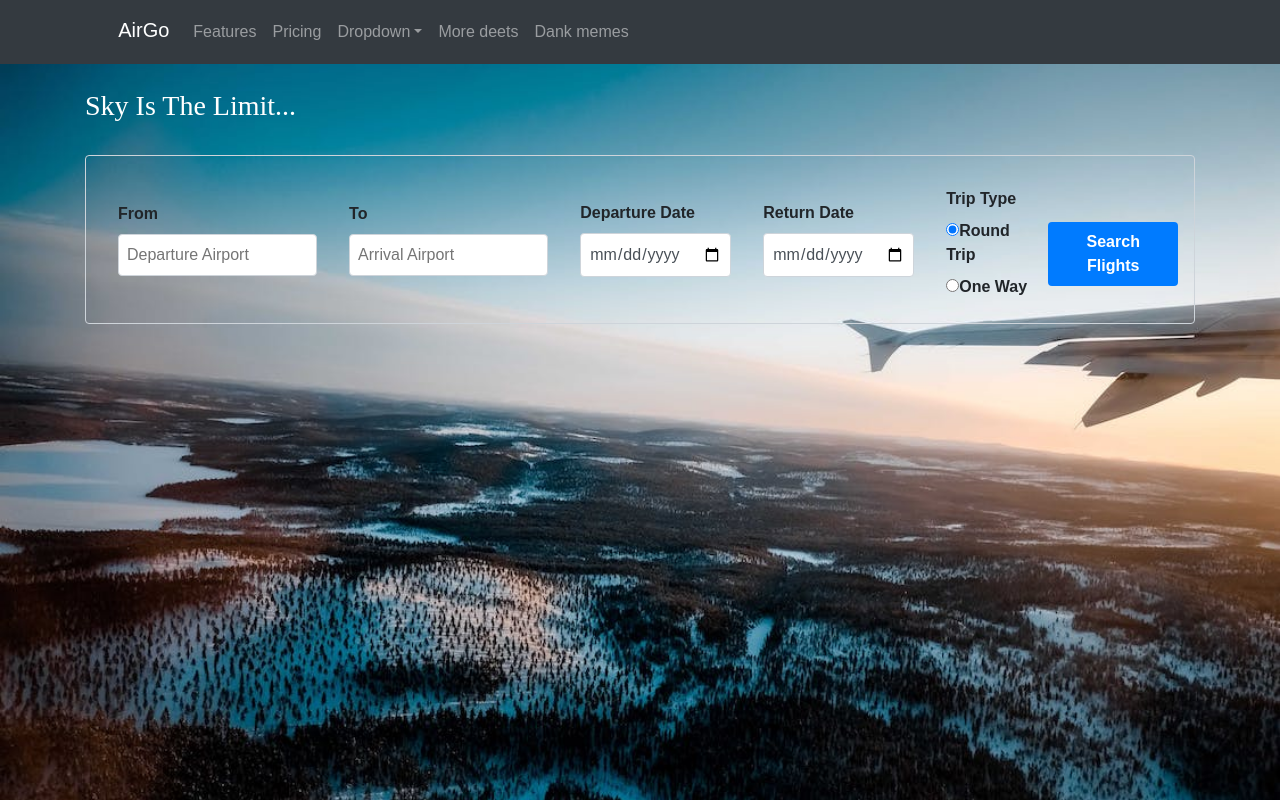
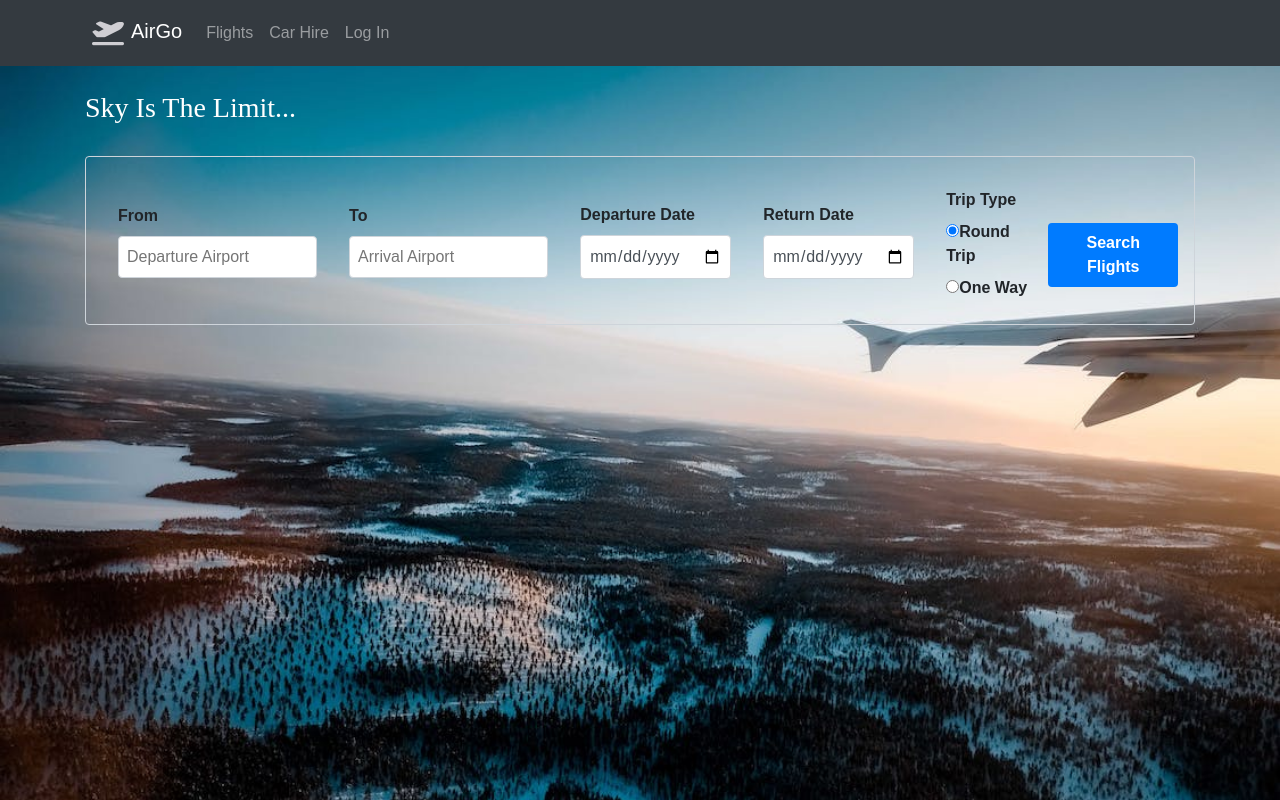
Before and after one commit to mihayounas/air-go, a React (Create React App) app in the folder air-go/: page / in a window 1280 px wide. Built offline with nearby package versions, Linux system fonts and the light colour scheme.

Commit message:
fix font awwsome icons

```diff
--- a/air-go/package.json
+++ b/air-go/package.json
@@ -4,6 +4,9 @@
   "private": true,
   "dependencies": {
     "@fortawesome/fontawesome-free": "^6.3.0",
+    "@fortawesome/fontawesome-svg-core": "^6.3.0",
+    "@fortawesome/free-solid-svg-icons": "^6.3.0",
+    "@fortawesome/react-fontawesome": "^0.2.0",
     "@testing-library/jest-dom": "^5.16.5",
     "@testing-library/react": "^13.4.0",
     "@testing-library/user-event": "^13.5.0",
@@ -11,6 +14,7 @@
     "react": "^18.2.0",
     "react-bootstrap": "^1.6.3",
     "react-dom": "^18.2.0",
+    "react-fontawesome": "^1.7.1",
     "react-icons": "^4.7.1",
     "react-scripts": "5.0.1",
     "web-vitals": "^2.1.4"
--- a/air-go/public/index.html
+++ b/air-go/public/index.html
@@ -3,32 +3,24 @@
   <head>
     <meta charset="utf-8" />
     <link rel="icon" href="%PUBLIC_URL%/favicon.ico" />
-
-    <link rel="stylesheet" href="https://maxcdn.bootstrapcdn.com/bootstrap/4.0.0/css/bootstrap.min.css">
-    <link rel="stylesheet" href="https://cdnjs.cloudflare.com/ajax/libs/font-awesome/5.15.3/css/all.min.css" integrity="sha512-Fgq3xd7NTfo2QYH7Cfsorx1GTG7zuxifclvmctJ7V43szL3uq7VlHJQ2yoX9UZjxPTbcnJ/PMzGJZT6L34n6Iw==" crossorigin="anonymous" />
-
     <meta name="viewport" content="width=device-width, initial-scale=1" />
     <meta name="theme-color" content="#000000" />
     <meta
       name="description"
       content="Web site created using create-react-app"
     />
+    <link
+    rel="stylesheet"
+    href="https://cdn.jsdelivr.net/npm/bootstrap@4.6.0/dist/css/bootstrap.min.css"
+    integrity="sha384-B0vP5xmATw1+K9KRQjQERJvTumQW0nPEzvF6L/Z6nronJ3oUOFUFpCjEUQouq2+l"
+    crossorigin="anonymous"
+    />
+    <link rel="preconnect" href="https://fonts.googleapis.com">
+    <link rel="preconnect" href="https://fonts.gstatic.com" crossorigin>
+    <link href="https://fonts.googleapis.com/css2?family=Lobster&display=swap" rel="stylesheet">
+    <script src="https://kit.fontawesome.com/e8e79d1989.js" crossorigin="anonymous"></script>
     <link rel="apple-touch-icon" href="%PUBLIC_URL%/logo192.png" />
-    <!--
-      manifest.json provides metadata used when your web app is installed on a
-      user's mobile device or desktop. See https://developers.google.com/web/fundamentals/web-app-manifest/
-    -->
-    <link rel="manifest" href="%PUBLIC_URL%/manifest.json" />
-    <!--
-      Notice the use of %PUBLIC_URL% in the tags above.
-      It will be replaced with the URL of the `public` folder during the build.
-      Only files inside the `public` folder can be referenced from the HTML.
-
-      Unlike "/favicon.ico" or "favicon.ico", "%PUBLIC_URL%/favicon.ico" will
-      work correctly both with client-side routing and a non-root public URL.
-      Learn how to configure a non-root public URL by running `npm run build`.
-    -->
-    <title>React App</title>
+    <title>AirGo</title>
   </head>
   <body>
     <noscript>You need to enable JavaScript to run this app.</noscript>
--- a/air-go/src/components/NavBar.js
+++ b/air-go/src/components/NavBar.js
@@ -3,32 +3,23 @@ import Nav from 'react-bootstrap/Nav';
 import Navbar from 'react-bootstrap/Navbar';
 import NavDropdown from 'react-bootstrap/NavDropdown';
 
+
+
 function NavBar() {
   return (
     <Navbar collapseOnSelect expand="lg" bg="dark" variant="dark">
       <Container>
-        <Navbar.Brand href="#home"><i className="fa-plane-arrival"></i>AirGo</Navbar.Brand>
+        <Navbar.Brand href="#home"><i class="fa-sharp fa-solid fa-plane-departure"></i>AirGo</Navbar.Brand>
         <Navbar.Toggle aria-controls="responsive-navbar-nav" />
         <Navbar.Collapse id="responsive-navbar-nav">
           <Nav className="me-auto">
-            <Nav.Link href="#features">Features</Nav.Link>
-            <Nav.Link href="#pricing">Pricing</Nav.Link>
-            <NavDropdown title="Dropdown" id="collasible-nav-dropdown">
-              <NavDropdown.Item href="#action/3.1">Action</NavDropdown.Item>
-              <NavDropdown.Item href="#action/3.2">
-                Another action
-              </NavDropdown.Item>
-              <NavDropdown.Item href="#action/3.3">Something</NavDropdown.Item>
-              <NavDropdown.Divider />
-              <NavDropdown.Item href="#action/3.4">
-                Separated link
-              </NavDropdown.Item>
-            </NavDropdown>
+            <Nav.Link href="#features">Flights</Nav.Link>
+            <Nav.Link href="#pricing">Car Hire</Nav.Link>
           </Nav>
           <Nav>
-            <Nav.Link href="#deets">More deets</Nav.Link>
+
             <Nav.Link eventKey={2} href="#memes">
-              Dank memes
+              Log In
             </Nav.Link>
           </Nav>
         </Navbar.Collapse>
```
Also changed, not shown: 2 other files (tests, documents, lock files or other folders).
